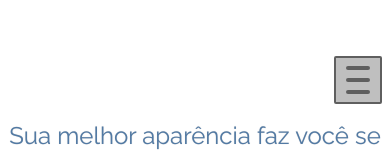
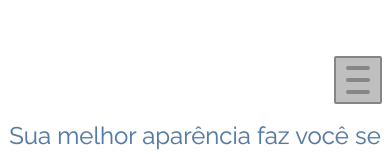
Before and after one commit to Robsonnsbr/landing-page-michele, a Next.js app: page / in a window 390 px wide. Shown: the part 197-351 px from the top of the page. Built offline with nearby package versions, Linux system fonts and the light colour scheme.

Commit message:
feat: layout

```diff
--- a/src/components/mobile/ButtonNavMobile.tsx
+++ b/src/components/mobile/ButtonNavMobile.tsx
@@ -18,10 +18,10 @@ export const ButtonNavMobile: React.FC<ButtonNavMobileProps> = ({
 ${
   isOpen
     ? `flex sm:hidden relative  flex-col h-12 w-12
-border-2 rounded-sm border-activeColor border-opacity-50
-bg-primaryColor bg-opacity-25 justify-center items-center group z-10`
+border-2 rounded-sm border-secondaryActiveColor border-opacity-100
+bg-primaryColor bg-opacity-50 justify-center items-center group z-10`
     : `flex sm:hidden relative  flex-col h-12 w-12
-border-2 rounded-sm border-black border-opacity-50
+border-2 rounded-sm border-black border-opacity-30 hover:border-opacity-70
 bg-black bg-opacity-25 justify-center items-center group z-10`
 }`;
 
@@ -30,20 +30,20 @@ bg-black bg-opacity-25 justify-center items-center group z-10`
       <div
         className={`${genericHamburgerLine} ${
           isOpen
-            ? 'rotate-45 translate-y-3 opacity-50 group-hover:opacity-70 bg-primaryColor'
-            : 'opacity-50 group-hover:opacity-70'
+            ? 'rotate-45 translate-y-3 opacity-30 group-hover:opacity-80 bg-slate-600'
+            : 'opacity-30 group-hover:opacity-70'
         }`}
       />
       <div
         className={`${genericHamburgerLine} ${
-          isOpen ? 'opacity-0' : 'opacity-50 group-hover:opacity-70'
+          isOpen ? 'opacity-0' : 'opacity-30 group-hover:opacity-70'
         }`}
       />
       <div
         className={`${genericHamburgerLine} ${
           isOpen
-            ? '-rotate-45 -translate-y-3 opacity-50 group-hover:opacity-70 bg-primaryColor'
-            : 'opacity-50 group-hover:opacity-70'
+            ? '-rotate-45 -translate-y-3 opacity-30 group-hover:opacity-70 bg-slate-600'
+            : 'opacity-30 group-hover:opacity-80'
         }`}
       />
       {children}
--- a/src/components/mobile/ModalMobile.tsx
+++ b/src/components/mobile/ModalMobile.tsx
@@ -5,55 +5,55 @@ interface ModalMobileProps {
 }
 const styleNavMobileDisable = `top-0
         absolute translate-y-14 -translate-x-3
-        bg-black opacity-10 h-0 overflow-hidden
+        bg-primaryColor opacity-10 h-0 overflow-hidden
         transition-height duration-300
         ease-in-out`;
 
 const styleNavMobileActive = `top-0
-        absolute translate-y-14 -translate-x-3
-        bg-black bg-opacity-25 z-1
+        absolute translate-y-14 -translate-x-5
+        bg-primaryColor bg-opacity-50 z-1
         transition-height duration-300
         ease-in-out`;
 
 export const ModalMobile = ({ isOpen }: ModalMobileProps) => {
   return (
     <nav className={isOpen ? styleNavMobileActive : styleNavMobileDisable}>
-      <ul className="flex-col sm:grid grid-cols-7 w-full text-center border border-activeColor">
+      <ul className="flex-col sm:grid grid-cols-7 w-full text-center border-2 rounded-sm border-secondaryActiveColor">
         <li className="p-1">
-          <Link className="text-base hover:text-blue-400" href="/">
+          <Link className="text-lg font-semibold hover:text-blue-400" href="/">
             <p>Início</p>
           </Link>
         </li>
         <li className="p-1">
           <Link
-            className="text-base hover:text-blue-400 whitespace-nowrap"
+            className="text-lg font-semibold hover:text-blue-400 whitespace-nowrap"
             href="/"
           >
             Sobre
           </Link>
         </li>
         <li className="p-1">
-          <Link className="text-base hover:text-blue-400" href="/">
+          <Link className="text-lg font-semibold hover:text-blue-400" href="/">
             Cirurgias
           </Link>
         </li>
         <li className="p-1">
-          <Link className="text-base hover:text-blue-400" href="/">
+          <Link className="text-lg font-semibold hover:text-blue-400" href="/">
             Laser
           </Link>
         </li>
         <li className="p-1">
-          <Link className="text-base hover:text-blue-400" href="/">
+          <Link className="text-lg font-semibold hover:text-blue-400" href="/">
             Estética
           </Link>
         </li>
         <li className="p-1">
-          <Link className="text-base hover:text-blue-400" href="/">
+          <Link className="text-lg font-semibold hover:text-blue-400" href="/">
             Videos
           </Link>
         </li>
         <li className="p-1">
-          <Link className="text-base hover:text-blue-400" href="/">
+          <Link className="text-lg font-semibold hover:text-blue-400" href="/">
             Contato
           </Link>
         </li>
--- a/tailwind.config.ts
+++ b/tailwind.config.ts
@@ -21,7 +21,8 @@ const config: Config = {
         secondaryColor: '#1783B5',
         thirdColor: '#527AA4',
         readingText: '#007A97',
-        activeColor: '#8ADDF0'
+        activeColor: '#8ADDF0',
+        secondaryActiveColor: '#475569'
       }
     }
   },
```
